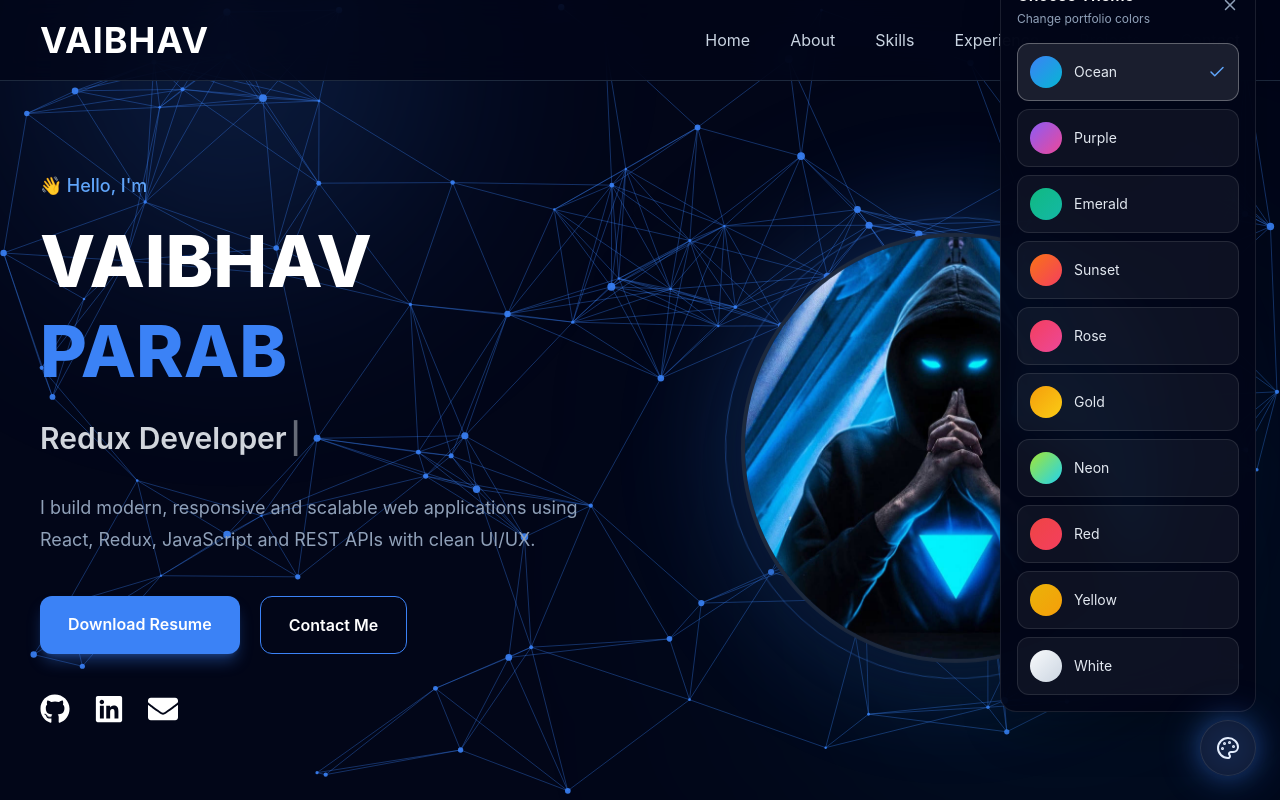
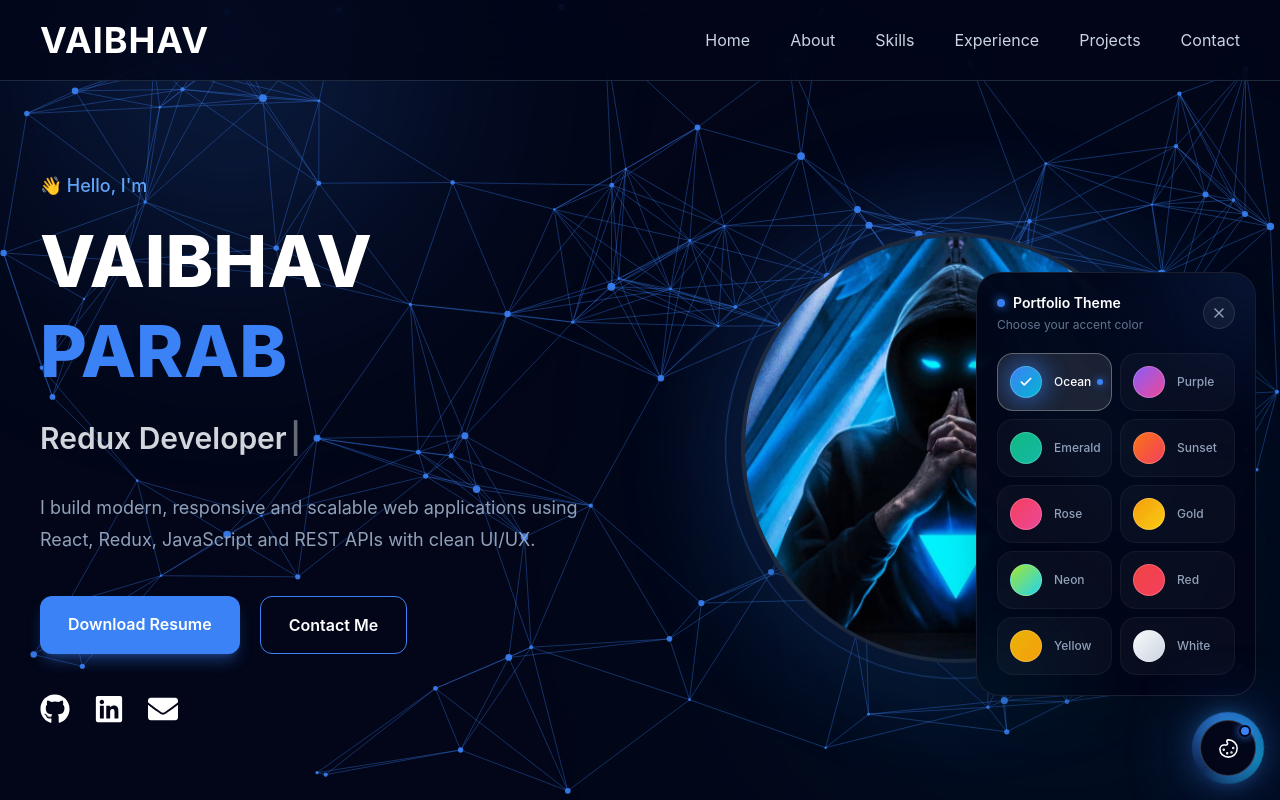
Before and after one commit to vaibhav112234/new-portfolio-, a React (Vite) app in the folder Frontend/: page / in a window 1280 px wide. Both pictures are taken after a click on the button "Open theme selector". Shown: the top 800 px of the page. Built offline with nearby package versions, Linux system fonts and the light colour scheme.

Commit message:
changes in themeSwitcher.jsx file

```diff
--- a/Frontend/src/component/ThemeSwitcher.jsx
+++ b/Frontend/src/component/ThemeSwitcher.jsx
@@ -1,4 +1,4 @@
-import { useState } from "react";
+import { useEffect, useState } from "react";
 import { Palette, Check, X } from "lucide-react";
 import { useTheme } from "../context/ThemeContext";
 
@@ -59,70 +59,178 @@ const ThemeSwitcher = () => {
     },
   };
 
+  // Close selector when clicking outside
+  useEffect(() => {
+    const handleOutsideClick = (event) => {
+      if (!event.target.closest(".theme-switcher")) {
+        setOpen(false);
+      }
+    };
+
+    document.addEventListener("mousedown", handleOutsideClick);
+
+    return () => {
+      document.removeEventListener("mousedown", handleOutsideClick);
+    };
+  }, []);
+
+  // Close selector with Escape
+  useEffect(() => {
+    const handleEscape = (event) => {
+      if (event.key === "Escape") {
+        setOpen(false);
+      }
+    };
+
+    document.addEventListener("keydown", handleEscape);
+
+    return () => {
+      document.removeEventListener("keydown", handleEscape);
+    };
+  }, []);
+
   const selectTheme = (themeName) => {
     setTheme(themeName);
-    setOpen(false);
   };
 
+  const activeColors =
+    themeColors[theme] || themeColors.ocean;
+
   return (
-    <div className="fixed right-6 bottom-6 z-[100]">
-      {/* Theme Panel */}
+    <div className="theme-switcher fixed right-6 bottom-6 z-[100]">
+      {/* =====================================================
+          THEME MENU
+      ====================================================== */}
 
-      {open && (
-        <div className="absolute right-0 bottom-16 w-64 rounded-2xl border border-white/10 bg-slate-950/95 backdrop-blur-xl p-4 shadow-2xl">
-          <div className="flex items-center justify-between mb-4">
+      <div
+        className={`absolute right-0 bottom-20 w-[280px] transition-all duration-500 ease-out origin-bottom-right ${
+          open
+            ? "opacity-100 translate-y-0 scale-100 pointer-events-auto"
+            : "opacity-0 translate-y-4 scale-90 pointer-events-none"
+        }`}
+      >
+        <div className="relative overflow-hidden rounded-3xl border border-white/10 bg-slate-950/95 backdrop-blur-2xl shadow-2xl">
+          {/* Decorative glow */}
+
+          <div
+            className="absolute -top-20 -right-20 w-40 h-40 rounded-full blur-3xl opacity-20 pointer-events-none"
+            style={{
+              background: activeColors.primary,
+            }}
+          />
+
+          <div
+            className="absolute -bottom-20 -left-20 w-40 h-40 rounded-full blur-3xl opacity-10 pointer-events-none"
+            style={{
+              background: activeColors.secondary,
+            }}
+          />
+
+          <div className="relative p-5">
+            {/* Header */}
+
+            <div className="flex items-center justify-between mb-5">
               <div>
-              <p className="text-white font-semibold">
-                Choose Theme
+                <div className="flex items-center gap-2">
+                  <div
+                    className="w-2 h-2 rounded-full animate-pulse"
+                    style={{
+                      background: activeColors.primary,
+                      boxShadow: `0 0 10px ${activeColors.primary}`,
+                    }}
+                  />
+
+                  <p className="text-white font-semibold text-sm">
+                    Portfolio Theme
                   </p>
+                </div>
 
-              <p className="text-slate-400 text-xs mt-1">
-                Change portfolio colors
+                <p className="text-slate-500 text-xs mt-1">
+                  Choose your accent color
                 </p>
               </div>
 
               <button
                 onClick={() => setOpen(false)}
-              className="text-slate-400 hover:text-white transition"
+                className="w-8 h-8 rounded-full flex items-center justify-center bg-white/5 border border-white/10 text-slate-400 hover:text-white hover:bg-white/10 transition duration-300"
                 aria-label="Close theme selector"
               >
-              <X size={18} />
+                <X size={16} />
               </button>
             </div>
 
-          <div className="grid grid-cols-1 gap-2">
+            {/* Theme Grid */}
+
+            <div className="grid grid-cols-2 gap-2">
               {Object.entries(themes).map(([key, value]) => {
-              const colors = themeColors[key];
-              const active = theme === key;
+                const colors =
+                  themeColors[key];
+
+                const active =
+                  theme === key;
 
                 return (
                   <button
                     key={key}
                     onClick={() => selectTheme(key)}
-                  className={`w-full flex items-center justify-between rounded-xl px-3 py-3 border transition duration-300 ${
+                    className={`group relative overflow-hidden flex items-center gap-3 rounded-2xl px-3 py-3 border transition-all duration-300 ${
                       active
                         ? "border-white/30 bg-white/10"
-                      : "border-white/10 bg-white/5 hover:bg-white/10"
+                        : "border-white/5 bg-white/[0.03] hover:bg-white/[0.08] hover:border-white/15"
                     }`}
                   >
-                  <div className="flex items-center gap-3">
+                    {/* Color Circle */}
+
+                    <div className="relative flex-shrink-0">
+                      {active && (
                         <div
-                      className="w-8 h-8 rounded-full"
+                          className="absolute -inset-1 rounded-full blur-md opacity-60 animate-pulse"
+                          style={{
+                            background:
+                              colors.primary,
+                          }}
+                        />
+                      )}
+
+                      <div
+                        className="relative w-8 h-8 rounded-full border border-white/20 transition-transform duration-300 group-hover:scale-110"
                         style={{
                           background: `linear-gradient(135deg, ${colors.primary}, ${colors.secondary})`,
                         }}
+                      >
+                        {active && (
+                          <div className="absolute inset-0 flex items-center justify-center">
+                            <Check
+                              size={14}
+                              strokeWidth={3}
+                              className="text-white drop-shadow-lg"
                             />
+                          </div>
+                        )}
+                      </div>
+                    </div>
 
-                    <span className="text-sm text-slate-200">
+                    {/* Theme Name */}
+
+                    <span
+                      className={`text-xs font-medium transition-colors duration-300 ${
+                        active
+                          ? "text-white"
+                          : "text-slate-400 group-hover:text-slate-200"
+                      }`}
+                    >
                       {value.name}
                     </span>
-                  </div>
+
+                    {/* Active indicator */}
 
                     {active && (
-                    <Check
-                      size={18}
+                      <span
+                        className="absolute right-2 w-1.5 h-1.5 rounded-full"
                         style={{
-                        color: "var(--theme-accent)",
+                          background:
+                            colors.primary,
+                          boxShadow: `0 0 8px ${colors.primary}`,
                         }}
                       />
                     )}
@@ -130,31 +238,140 @@ const ThemeSwitcher = () => {
                 );
               })}
             </div>
+
+            {/* Current Theme */}
+
+            {/* <div className="mt-5 pt-4 border-t border-white/5">
+              <div className="flex items-center justify-between">
+                <span className="text-[11px] uppercase tracking-wider text-slate-500">
+                  Active
+                </span>
+
+                <span
+                  className="text-xs font-semibold"
+                  style={{
+                    color: activeColors.primary,
+                  }}
+                >
+                  {themes[theme]?.name || "Ocean"}
+                </span>
               </div>
-      )}
+            </div> */}
+          </div>
+        </div>
+      </div>
 
-      {/* Floating Button */}
+      {/* =====================================================
+          FLOATING PALETTE BUTTON
+      ====================================================== */}
+
+      <div className="relative flex items-center justify-center">
+        {/* Outer rotating ring */}
+
+        <div
+          className="absolute w-[72px] h-[72px] rounded-full opacity-70"
+          style={{
+            background: `conic-gradient(
+              from 0deg,
+              ${activeColors.primary},
+              ${activeColors.secondary},
+              transparent,
+              ${activeColors.primary}
+            )`,
+            animation: "themeRingSpin 5s linear infinite",
+          }}
+        />
+
+        {/* Inner ring */}
+
+        <div
+          className="absolute w-[66px] h-[66px] rounded-full opacity-40 blur-sm"
+          style={{
+            background: `conic-gradient(
+              from 180deg,
+              transparent,
+              ${activeColors.primary},
+              transparent,
+              ${activeColors.secondary},
+              transparent
+            )`,
+            animation: "themeRingSpinReverse 3s linear infinite",
+          }}
+        />
+
+        {/* Glow */}
+
+        <div
+          className="absolute w-16 h-16 rounded-full blur-2xl opacity-40 transition-all duration-500"
+          style={{
+            background: activeColors.primary,
+          }}
+        />
+
+        {/* Main Button */}
 
         <button
           onClick={() => setOpen(!open)}
           aria-label="Open theme selector"
-        className="group relative w-14 h-14 rounded-full bg-slate-900/90 backdrop-blur-xl border border-white/10 shadow-2xl flex items-center justify-center transition duration-300 hover:scale-110"
+          aria-expanded={open}
+          className="relative w-14 h-14 rounded-full bg-slate-950 border border-white/20 backdrop-blur-xl flex items-center justify-center shadow-2xl transition-all duration-500 hover:scale-110 active:scale-95 group"
           style={{
-          boxShadow: `0 0 25px var(--theme-glow)`,
+            boxShadow: open
+              ? `0 0 35px ${activeColors.primary}80`
+              : `0 0 20px ${activeColors.primary}40`,
           }}
         >
+          {/* Icon */}
+
           <Palette
-          size={24}
-          className="text-white transition-transform duration-300 group-hover:rotate-12"
+            size={23}
+            strokeWidth={1.8}
+            className={`text-white transition-all duration-500 ${
+              open
+                ? "rotate-180 scale-90"
+                : "group-hover:rotate-12"
+            }`}
           />
 
+          {/* Tiny active color dot */}
+
           <span
-          className="absolute inset-0 rounded-full opacity-30 blur-xl"
+            className="absolute top-1 right-1 w-3 h-3 rounded-full border-2 border-slate-950"
             style={{
-            background: "var(--theme-primary)",
+              background: activeColors.primary,
+              boxShadow: `0 0 10px ${activeColors.primary}`,
             }}
           />
         </button>
+      </div>
+
+      {/* =====================================================
+          ANIMATIONS
+      ====================================================== */}
+
+      <style>
+        {`
+          @keyframes themeRingSpin {
+            from {
+              transform: rotate(0deg);
+            }
+
+            to {
+              transform: rotate(360deg);
+            }
+          }
+
+          @keyframes themeRingSpinReverse {
+            from {
+              transform: rotate(360deg);
+            }
+
+            to {
+              transform: rotate(0deg);
+            }
+          }
+        `}
+      </style>
     </div>
   );
 };
```
Lines whose indentation alone changed are shown as unchanged.
